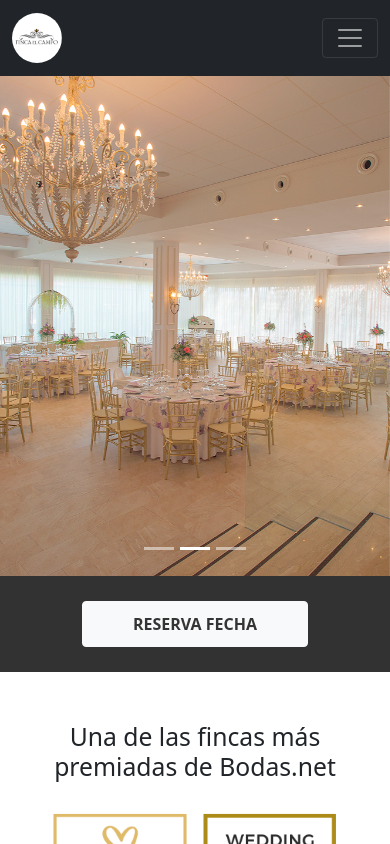
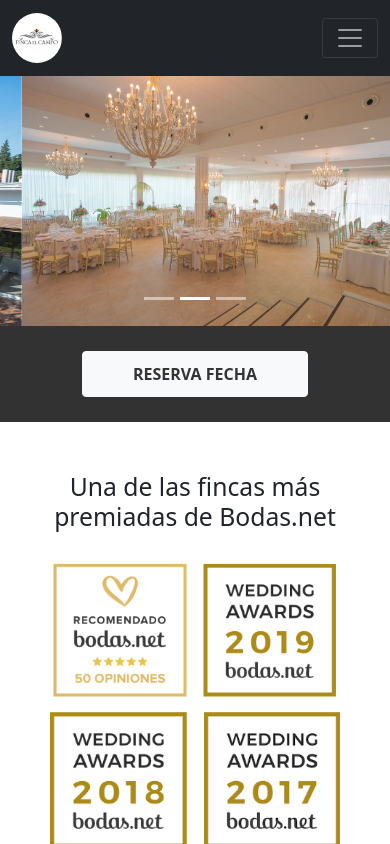
Before and after one commit to leakko/finca-el-campo, a React (Create React App) app: page / in a window 390 px wide. Shown: the top 844 px of the page. Built offline with nearby package versions, Linux system fonts and the light colour scheme; no server answers.

Commit message:
Carousel resized in mobile phones

```diff
--- a/src/Components/HomePage/HomePage.scss
+++ b/src/Components/HomePage/HomePage.scss
@@ -44,6 +44,12 @@
             background-size: cover;
             background-position: center;
         }
+
+        @media (max-width: 575px) {
+            .carousel-img {
+                height: 250px;
+            }
+        }
     }
 
     @media (min-width: 800px) {
```
